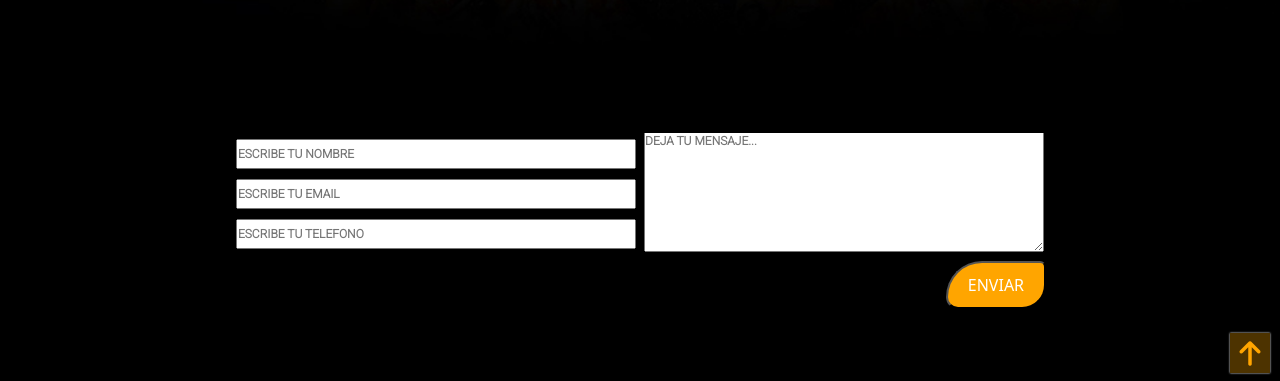
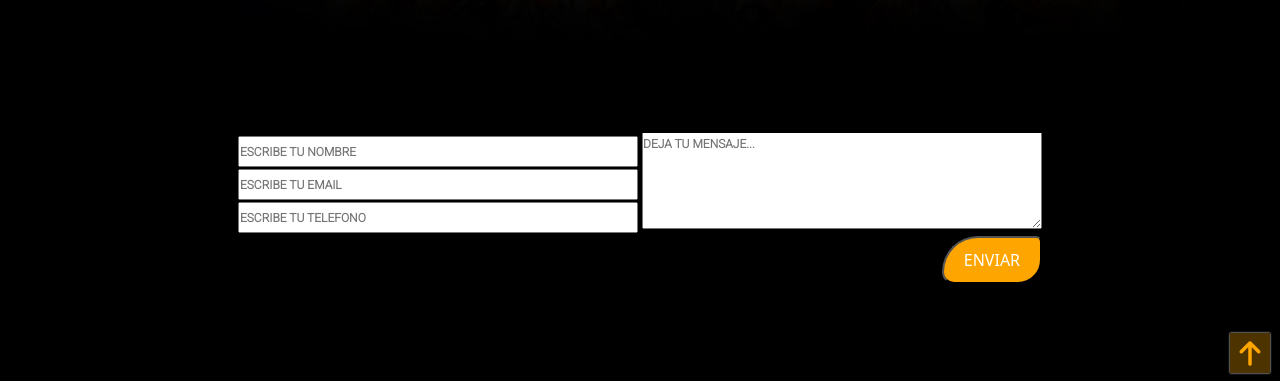
Before and after one commit to arkxdesign/PreEntrega3Cisneros, a website: page pages/contactanos.html in a window 1280 px wide. Shown: the part 367-748 px from the top of the page. Drawn offline with nearby package versions, Linux system fonts and the light colour scheme; a web font is replaced by a local one.

Commit message:
Alinear Input y TextArea en contacto

```diff
--- a/sass/_contacto.scss
+++ b/sass/_contacto.scss
@@ -47,16 +47,17 @@
 }
 .contactoForm{
     z-index: 999;
+    height: 150px;
 }
 .contactoArea{
     display: inline-block;
-    padding: 2px;
+    vertical-align:bottom;
 }
 
 input{
     width:400px;
-    height: 30px;
-    margin-bottom: 10px;
+    height: 31px;
+    margin-bottom: 2px;
     font-family: ($primaryFont);
     font-size: 12px;
     color: ($secondaryColor);
@@ -64,14 +65,15 @@ input{
 }
 textarea {
     width:400px;
-    height: 121px;
-    margin-bottom: -14px;
+    padding-top: 5px;
+    height: 100px;
     font-family: ($primaryFont);
     font-size: 12px;
     color: ($secondaryColor);
     font-weight: bold;
 }
 button{
+    margin-top: 1px;
     float: right;
     background-color: ($primaryColor);
     color: ($pColor1);
```
Also changed, not shown: style.css, 1 other file.
